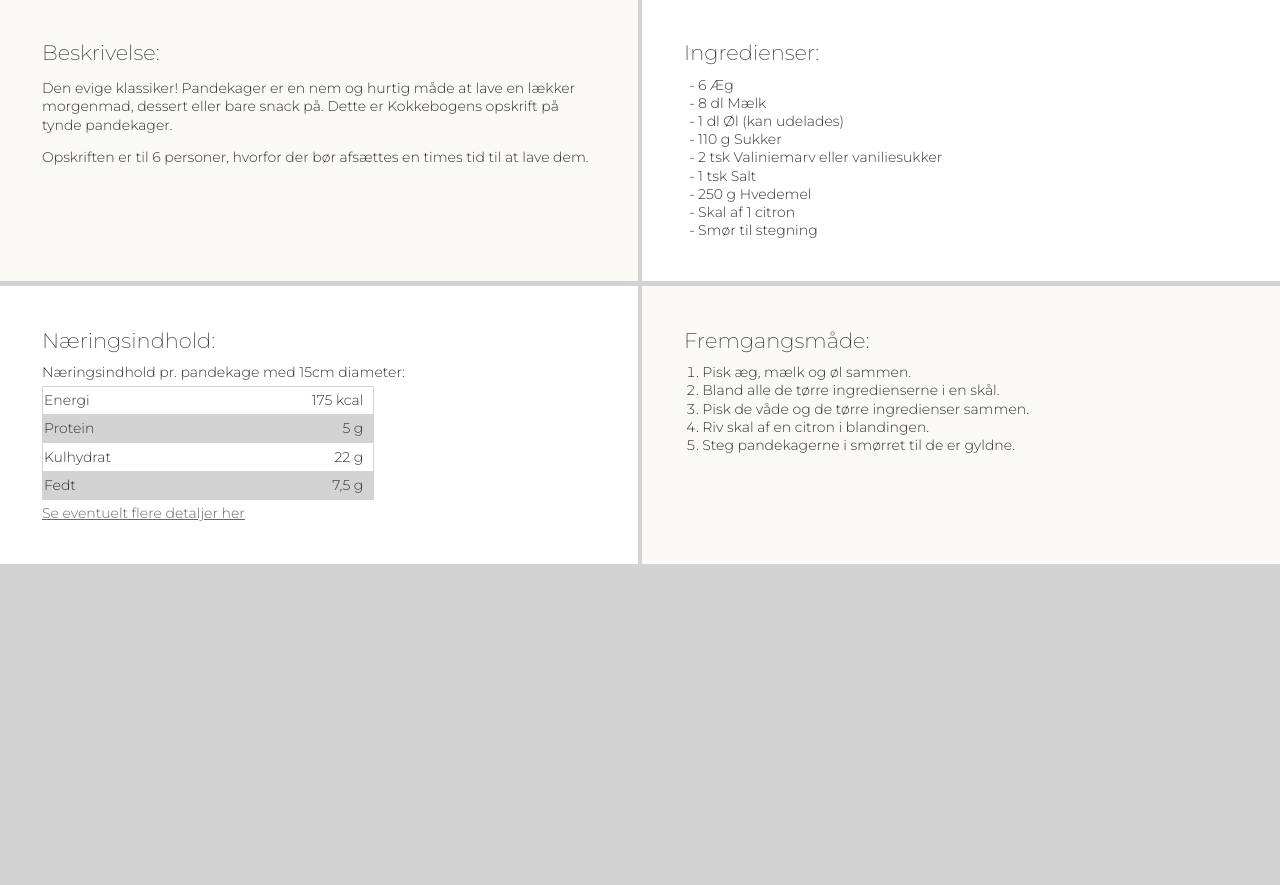
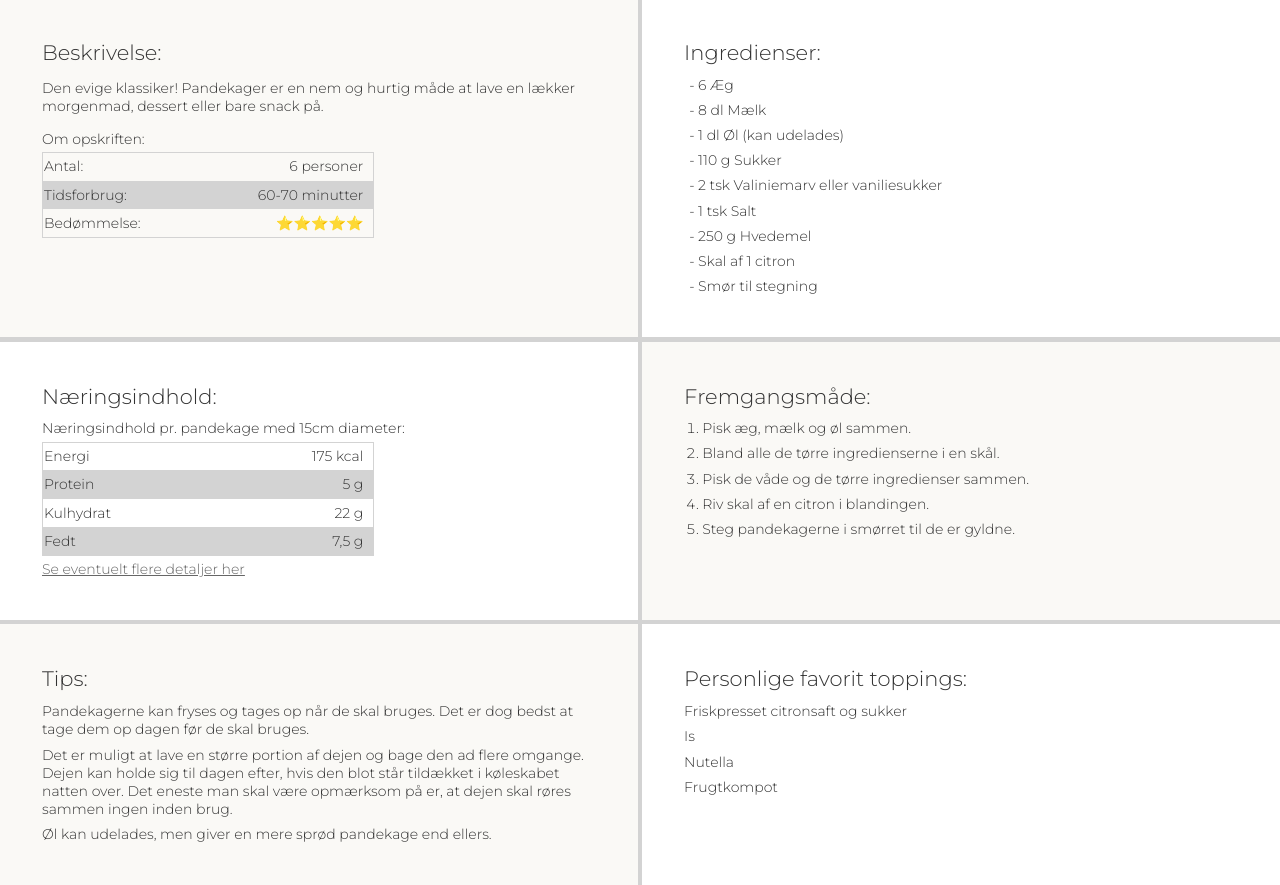
Before and after one commit to AeselCSS/html-css-intro, a plain HTML site: page index.html in a window 1280 px wide. Shown: the part 198-1083 px from the top of the page. Before the commit the page ends 800 px from the top, so only its background shows below. Drawn offline with Linux system fonts and the light colour scheme.

Commit message:
added tips and toppings articles

```diff
--- a/assets/css/style.css
+++ b/assets/css/style.css
@@ -27,7 +27,7 @@ h2 {
 
 h3 {
   font-size: 1.5em;
-  font-weight: 200;
+  font-weight: 300;
   line-height: 1.2;
   margin: 0 0 0.5em;
 }
@@ -41,6 +41,10 @@ ul {
 ol {
   margin: 0 0 0 1.3em;
   padding: 0;
+}
+
+li {
+    margin-top: .5em;
 }
 
 header {
@@ -145,3 +149,16 @@ a:hover {
 #nutrition {
   background: #ffffff;
 }
+
+#tips {
+  background: #faf9f6;
+}
+
+#toppings {
+  background: #ffffff;
+}
+
+.alt-ul {
+  list-style-type: none;
+  margin: 0;
+}
--- a/index.html
+++ b/index.html
@@ -18,12 +18,31 @@
         <h3>Beskrivelse:</h3>
         <p>
           Den evige klassiker! Pandekager er en nem og hurtig måde at lave en
-          lækker morgenmad, dessert eller bare snack på. Dette er Kokkebogens
-          opskrift på tynde pandekager.
+          lækker morgenmad, dessert eller bare snack på.
         </p>
-        <p>
-          Opskriften er til 6 personer, hvorfor der bør afsættes en times tid til at lave dem.
-        </p>
+
+        <table>
+          <thead>
+            <tr>
+            Om opskriften:
+            </tr>
+          </thead>
+          <tbody>
+          <tr>
+            <th>Antal:</th>
+            <td>6 personer</td>
+          </tr>
+          <tr>
+            <th>Tidsforbrug:</th>
+            <td>60-70 minutter</td>
+          </tr>
+          <tr>
+            <th>Bedømmelse:</th>
+            <td>⭐⭐⭐⭐⭐</td>
+          </tr>
+          </tbody>
+        </table>
+
       </article>
 
       <article id="ingredients">
@@ -84,6 +103,43 @@
           <li>Steg pandekagerne i smørret til de er gyldne.</li>
         </ol>
       </article>
+
+        <article id="tips">
+            <h3>Tips:</h3>
+            <ul class="alt-ul">
+            <li>
+                Pandekagerne kan fryses og tages op når de skal bruges. Det er
+                dog bedst at tage dem op dagen før de skal bruges.
+            </li>
+            <li>
+                Det er muligt at lave en større portion af dejen og bage den ad flere omgange.
+                Dejen kan holde sig til dagen efter, hvis den blot står tildækket i køleskabet natten over.
+                Det eneste man skal være opmærksom på er, at dejen skal røres sammen ingen inden brug.
+            </li>
+            <li>
+                Øl kan udelades, men giver en mere sprød pandekage end ellers.
+            </li>
+            </ul>
+        </article>
+
+        <article id="toppings">
+            <h3>Personlige favorit toppings:</h3>
+            <ul class="alt-ul">
+            <li>
+                Friskpresset citronsaft og sukker
+            </li>
+            <li>
+                Is
+            </li>
+            <li>
+                Nutella
+            </li>
+            <li>
+                Frugtkompot
+            </li>
+            </ul>
+
+        </article>
     </main>
   </body>
 </html>
```
